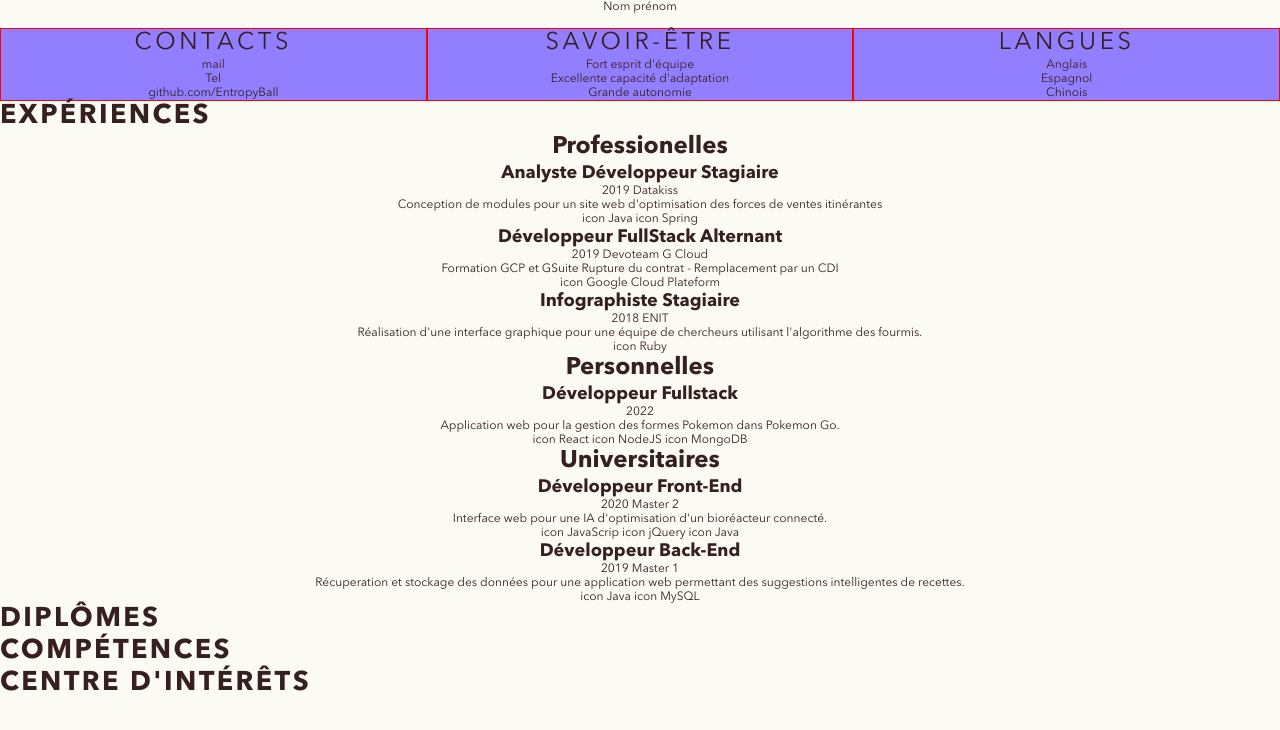
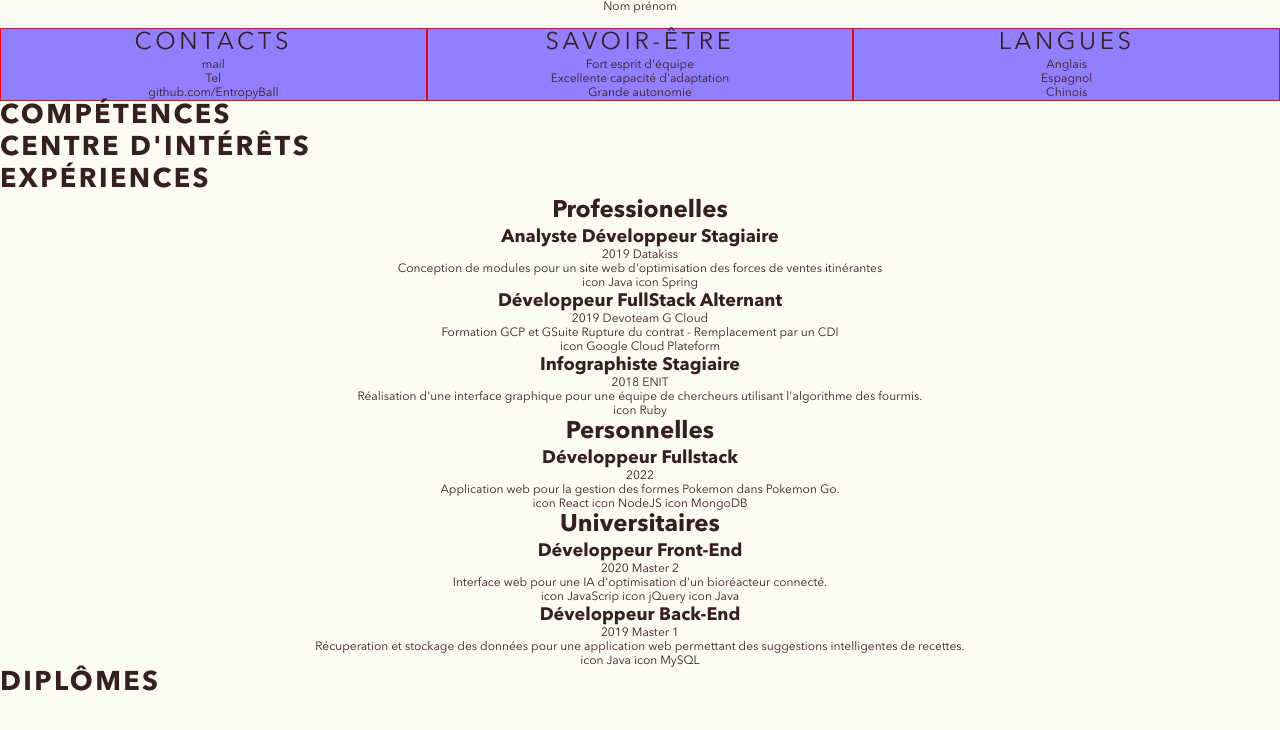
Before and after one commit to EntropyBall/Resume, a React (Vite) app: page / in a window 1280 px wide. Shown: the top 730 px of the page. Built offline with nearby package versions, Linux system fonts and the light colour scheme.

Commit message:
Filling sidebar and mainbody

```diff
--- a/src/App.css
+++ b/src/App.css
@@ -5,9 +5,7 @@
 }
 
 body {
-    display: flex;
-    flex-direction: column;
-    justify-content: center;
+    display: grid;
     text-align: center;
 }
 
--- a/src/MainBody.jsx
+++ b/src/MainBody.jsx
@@ -1,14 +1,16 @@
 import React from "react";
 import Skill from "./Skill";
 import Hobbie from "./Hobbie";
+import Experience from "./Experience";
+import Formation from "./Formation";
 
 const MainBody = () => {
     return (
         <>
-            {/* Skills */}
-            <Skill />
-            {/* Hobbies */}
-            <Hobbie />
+            {/* Experiences */}
+            <Experience />
+            {/* Formation */}
+            <Formation />
         </>
     );
 };
--- a/src/Sidebar.jsx
+++ b/src/Sidebar.jsx
@@ -1,9 +1,9 @@
 import React from "react";
 import Contact from "./Contact";
-import Experience from "./Experience";
-import Formation from "./Formation";
+import Skill from "./Skill";
+import Hobbie from "./Hobbie";
 
-/** Side bar */
+/** Side bar with children */
 const Sidebar = () => {
     return (
         <aside>
@@ -13,10 +13,10 @@ const Sidebar = () => {
             {/* Languages */}
             {/* Information */}
             <Contact />
-            {/* Experiences */}
-            <Experience />
-            {/* Formation */}
-            <Formation />
+            {/* Skills */}
+            <Skill />
+            {/* Hobbies */}
+            <Hobbie />
         </aside>
     );
 };
```
